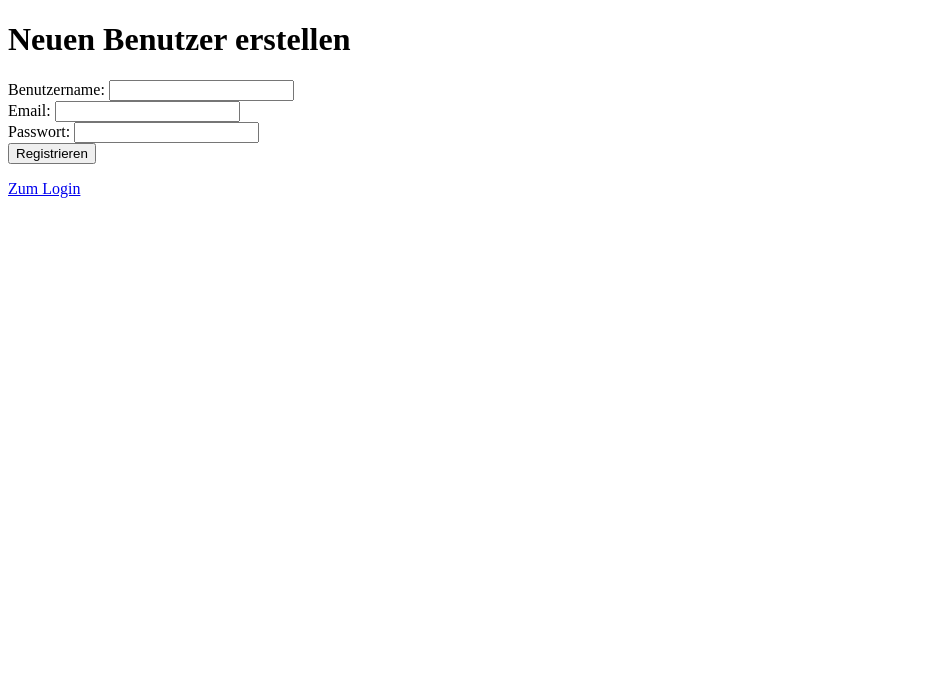
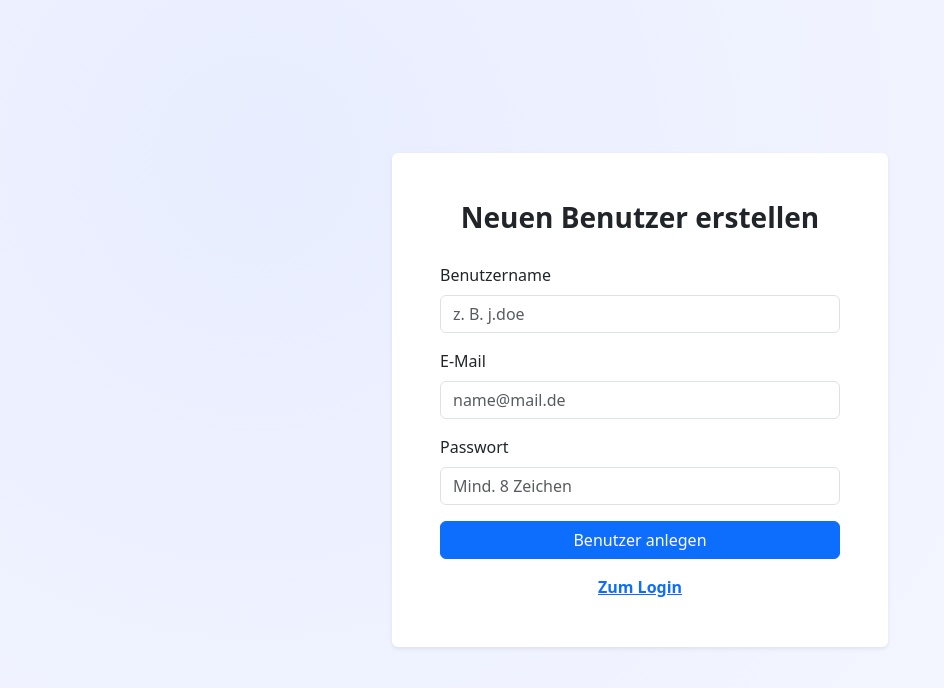
Before and after one commit to Mathiasm64/Nexus, a website: page Frontend/User anlegen.html in a window 1280 px wide. Shown: the whole page, without its empty margins (0-944 px from the left). Drawn offline with nearby package versions, Linux system fonts and the light colour scheme.

Commit message:
user erstellen verbessert

```diff
--- a/Frontend/User anlegen.html
+++ b/Frontend/User anlegen.html
@@ -4,30 +4,50 @@
     <meta charset="UTF-8">
     <meta name="viewport" content="width=device-width, initial-scale=1.0">
     <title>Registrieren</title>
+    <link href="https://cdn.jsdelivr.net/npm/bootstrap@5.3.3/dist/css/bootstrap.min.css" rel="stylesheet">
+    <style>
+        body {
+            min-height: 100vh;
+            background: radial-gradient(circle at 20% 20%, #e8edff, #f8f9ff);
+            display: flex;
+            align-items: center;
+            justify-content: center;
+            padding: 24px;
+        }
+    </style>
 </head>
 <body>
-    <h1>Neuen Benutzer erstellen</h1>
+    <div class="container" style="max-width: 520px;">
+        <div class="card shadow-sm border-0">
+            <div class="card-body p-4 p-sm-5">
+                <h1 class="h3 fw-bold mb-1 text-center">Neuen Benutzer erstellen</h1>
+                <br>
 
-    <form>
+                <form class="vstack gap-3">
                     <div>
-            <label for="username">Benutzername:</label>
-            <input type="text" id="username" name="username" required>
+                        <label class="form-label" for="username">Benutzername</label>
+                        <input class="form-control" type="text" id="username" name="username" required placeholder="z. B. j.doe">
                     </div>
 
                     <div>
-            <label for="email">Email:</label>
-            <input type="email" id="email" name="email" required>
+                        <label class="form-label" for="email">E-Mail</label>
+                        <input class="form-control" type="email" id="email" name="email" required placeholder="name@mail.de">
                     </div>
 
                     <div>
-            <label for="password">Passwort:</label>
-            <input type="text" id="password" name="password" required>
+                        <label class="form-label" for="password">Passwort</label>
+                        <input class="form-control" type="text" id="password" name="password" required placeholder="Mind. 8 Zeichen">
                     </div>
 
-        <button type="submit">Registrieren</button>
+                    <button class="btn btn-primary w-100" type="submit">Benutzer anlegen</button>
                 </form>
 
-    <p><a href="./login.html">Zum Login</a></p>
+                <div class="d-flex justify-content-center align-items-center gap-2 mt-3">
+                    <a class="fw-semibold" href="./login.html">Zum Login</a>
+                </div>
+            </div>
+        </div>
+    </div>
 
     <script>
         document.querySelector('form').addEventListener('submit', async (e) => {
```
Also changed, not shown: Frontend/login.html (+6 -0 lines). Lines whose indentation alone changed are shown as unchanged.
